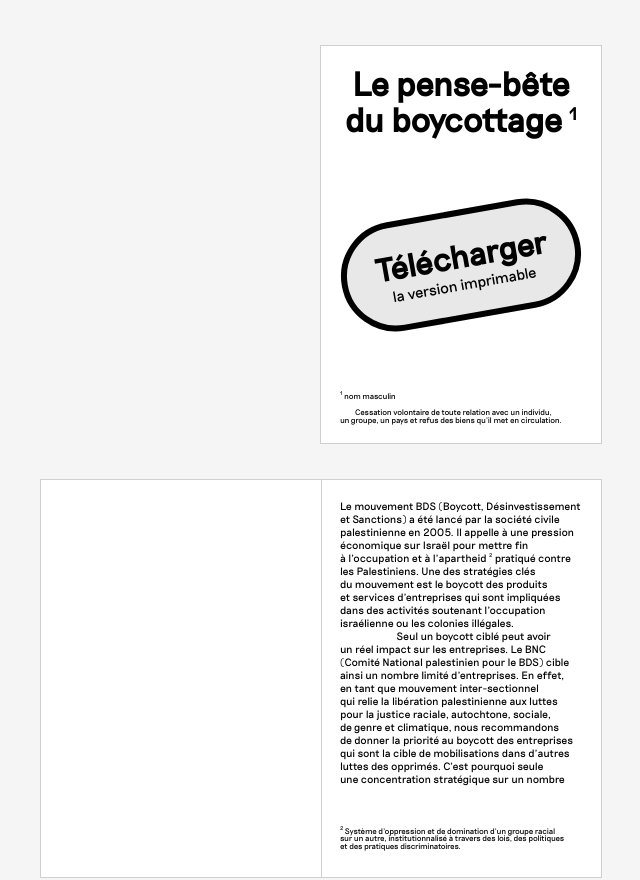
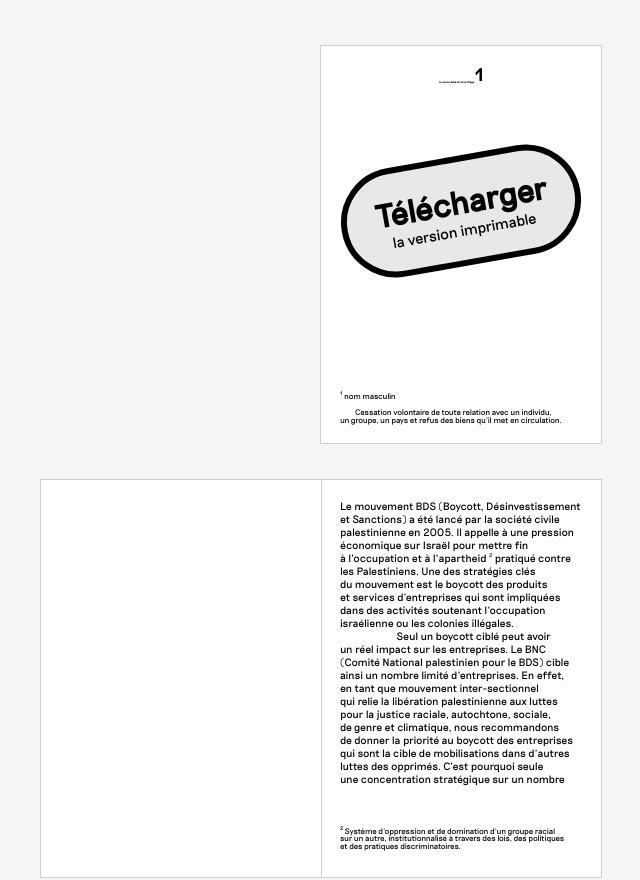
Before and after one commit to aelagosset/le-pense-bete-du-boycottage, a plain HTML site: page index.html in a window 1280 px wide. Shown: the top 880 px of the page, without its empty margins (319-959 px from the left). Drawn offline with Linux system fonts and the light colour scheme.

Commit message:
mise à jour

```diff
--- a/styles1.css
+++ b/styles1.css
@@ -9,15 +9,13 @@
 @font-face {
     font-family: "Riposte";
     src: url("fonts/Riposte-Regular.woff2") format("woff2");
-    font-weight: normal;
-    font-style: normal;
+    font-weight: 400;
 }
 
 @font-face {
     font-family: "Director";
     src: url("fonts/Director-Variable.woff2") format("woff2");
-    font-weight: normal;
-    font-style: normal;
+    font-weight: 100 900;
 }
 
 .btn-download {
@@ -64,7 +62,7 @@
 
 h1 {
 
-    font-size: 25pt;
+    font-size: 2pt;
     line-height: 1.1;
     margin: 0;
     font-family: "Riposte", sans-serif;
```
